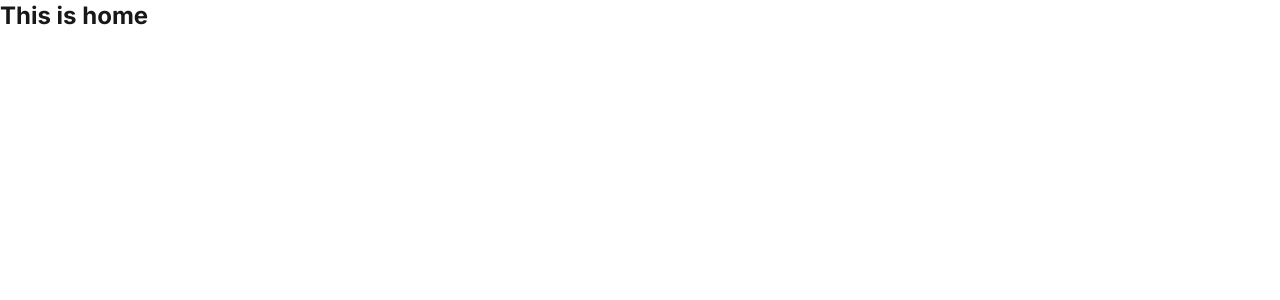
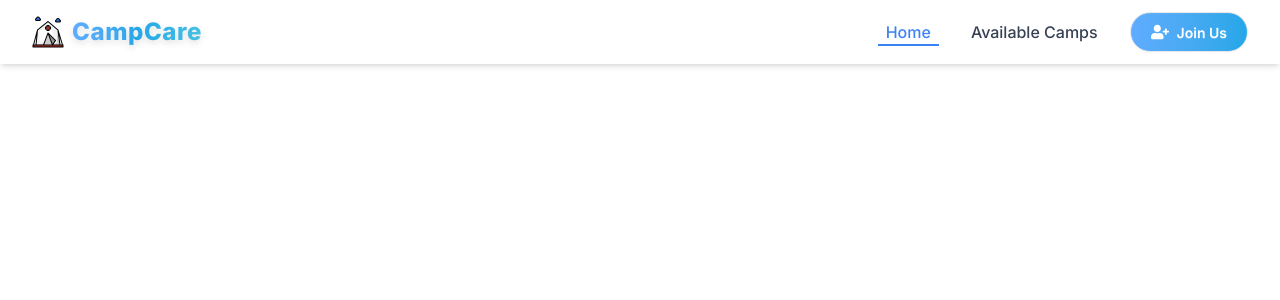
Before and after one commit to codeSmith-006/medicamp-client, a React (Vite) app: page / in a window 1280 px wide. Shown: the top 300 px of the page. Built offline with nearby package versions, Linux system fonts and the light colour scheme.

Commit message:
settin up some basic layout router and finished basic navbar

```diff
--- a/package.json
+++ b/package.json
@@ -10,8 +10,10 @@
     "preview": "vite preview"
   },
   "dependencies": {
+    "framer-motion": "^12.23.0",
     "react": "^19.1.0",
-    "react-dom": "^19.1.0"
+    "react-dom": "^19.1.0",
+    "react-icons": "^5.5.0"
   },
   "devDependencies": {
     "@eslint/js": "^9.29.0",
--- /dev/null
+++ b/src/Component/JoinUsButton/JoinUsButton.jsx
@@ -0,0 +1,37 @@
+import { Link } from "react-router-dom";
+import { FaUserPlus } from "react-icons/fa";
+import { useEffect } from "react";
+
+// Inject keyframes directly into the DOM when the component loads
+const injectKeyframes = () => {
+  const style = document.createElement("style");
+  style.innerHTML = `
+    @keyframes slide-gradient {
+      0% { background-position: 0% 50%; }
+      100% { background-position: 100% 50%; }
+    }
+  `;
+  document.head.appendChild(style);
+};
+
+const JoinUsButton = () => {
+  useEffect(() => {
+    injectKeyframes();
+  }, []);
+
+  return (
+    <Link
+      to="/login"
+      className="inline-flex btn items-center gap-2 px-5 py-2.5 rounded-full text-white font-semibold
+                 bg-gradient-to-r from-[#5FACFE] via-[#24A7E8] to-[#46C1E1]
+                 bg-[length:200%_200%] bg-left
+                 hover:[animation:slide-gradient_0.2s_ease-in-out_forwards]
+                 transition-all duration-100 ease-in-out"
+    >
+      <FaUserPlus className="text-lg" />
+      Join Us
+    </Link>
+  );
+};
+
+export default JoinUsButton;
--- /dev/null
+++ b/src/Component/Navbar/AnimatedLink.jsx
@@ -0,0 +1,45 @@
+import { NavLink } from "react-router-dom";
+import { motion } from "framer-motion";
+import { useState } from "react";
+
+const ACTIVE_COLOR = "#3B82F6"; // Tailwind blue-500 hex
+
+const AnimatedLink = ({ to, children }) => {
+  const [isHovered, setIsHovered] = useState(false);
+
+  return (
+    <motion.div
+      onHoverStart={() => setIsHovered(true)}
+      onHoverEnd={() => setIsHovered(false)}
+      className="relative"
+    >
+      <NavLink
+        to={to}
+        className={({ isActive }) =>
+          `relative px-2 py-1 text-base font-medium ${
+            isActive ? "nav-active" : "text-gray-700"
+          }`
+        }
+        style={({ isActive }) => ({
+          color: isActive ? ACTIVE_COLOR : undefined,
+        })}
+      >
+        {({ isActive }) => (
+          <>
+            {children}
+
+            <motion.span
+              className="absolute left-0 bottom-0 h-[2px] w-full origin-left"
+              style={{ backgroundColor: ACTIVE_COLOR }}
+              initial={{ scaleX: isActive ? 1 : 0 }}
+              animate={{ scaleX: isActive || isHovered ? 1 : 0 }}
+              transition={{ duration: 0.3, ease: "easeInOut" }}
+            />
+          </>
+        )}
+      </NavLink>
+    </motion.div>
+  );
+};
+
+export default AnimatedLink;
--- /dev/null
+++ b/src/Component/Navbar/Navbar.jsx
@@ -0,0 +1,147 @@
+import React, { useState } from "react";
+import { Link } from "react-router-dom";
+import { motion, AnimatePresence } from "framer-motion";
+import { HiMenuAlt3, HiX } from "react-icons/hi";
+import { FaUserCircle } from "react-icons/fa";
+import JoinUsButton from "../JoinUsButton/JoinUsButton";
+import AnimatedLink from "./AnimatedLink";
+import "./active.css";
+import logo from "../../assets/CareCamp logo.png";
+
+const Navbar = ({ user, onLogout }) => {
+  const [menuOpen, setMenuOpen] = useState(false);
+  const [dropdownOpen, setDropdownOpen] = useState(false);
+
+  const toggleMenu = () => setMenuOpen(!menuOpen);
+  const toggleDropdown = () => setDropdownOpen(!dropdownOpen);
+
+  const menuVariants = {
+    hidden: { y: -20, opacity: 0 },
+    visible: {
+      y: 0,
+      opacity: 1,
+      transition: { duration: 0.3, ease: "easeOut" },
+    },
+    exit: { y: -20, opacity: 0, transition: { duration: 0.2 } },
+  };
+
+  return (
+    <div className="bg-base-100 shadow-md fixed top-0 left-0 w-full z-50">
+      <div className="navbar px-4 lg:px-8">
+        {/* Logo + Site Name */}
+        <div className="flex-1">
+          <Link
+            to="/"
+            className="flex items-center gap-2 text-xl font-bold text-primary"
+          >
+            <img src={logo} alt="logo" className="w-8 h-8" />
+            <span
+              className="text-2xl font-extrabold bg-gradient-to-r from-[#5FACFE] via-[#24A7E8] to-[#46C1E1]
+             bg-clip-text text-transparent tracking-wide drop-shadow-md"
+            >
+              CampCare
+            </span>
+          </Link>
+        </div>
+
+        {/* Desktop Menu */}
+        <div className="hidden lg:flex items-center gap-6">
+          <AnimatedLink to="/">Home</AnimatedLink>
+          <AnimatedLink to="/camps">Available Camps</AnimatedLink>
+          {!user ? (
+            <JoinUsButton></JoinUsButton>
+          ) : (
+            <div className="relative">
+              <img
+                src={user.photoURL || "/default-avatar.png"}
+                alt="User"
+                className="w-10 h-10 rounded-full cursor-pointer"
+                onClick={toggleDropdown}
+              />
+              {/* Dropdown */}
+              <AnimatePresence>
+                {dropdownOpen && (
+                  <motion.div
+                    className="absolute right-0 mt-2 w-48 bg-white rounded-lg shadow-lg p-4 z-50"
+                    initial="hidden"
+                    animate="visible"
+                    exit="exit"
+                    variants={menuVariants}
+                  >
+                    <p className="font-medium text-sm text-gray-700 mb-2">
+                      {user.displayName}
+                    </p>
+                    <Link
+                      to="/dashboard"
+                      className="block text-sm py-1 hover:text-primary"
+                    >
+                      Dashboard
+                    </Link>
+                    <button
+                      onClick={onLogout}
+                      className="btn btn-sm btn-error mt-2 w-full"
+                    >
+                      Logout
+                    </button>
+                  </motion.div>
+                )}
+              </AnimatePresence>
+            </div>
+          )}
+        </div>
+
+        {/* Mobile Menu Button */}
+        <div className="lg:hidden">
+          <button
+            onClick={toggleMenu}
+            className="btn btn-ghost btn-circle text-2xl"
+          >
+            {menuOpen ? <HiX /> : <HiMenuAlt3 />}
+          </button>
+        </div>
+      </div>
+
+      {/* Mobile Dropdown */}
+      <AnimatePresence>
+        {menuOpen && (
+          <motion.div
+            className="lg:hidden bg-base-100 w-full px-6 py-4 flex flex-col gap-4 shadow-md"
+            initial="hidden"
+            animate="visible"
+            exit="exit"
+            variants={menuVariants}
+          >
+            <AnimatedLink to="/">Home</AnimatedLink>
+            <AnimatedLink to="/camps">Available Camps</AnimatedLink>
+
+            {!user ? (
+              <JoinUsButton></JoinUsButton>
+            ) : (
+              <div className="flex flex-col gap-2">
+                <div className="flex items-center gap-3">
+                  <img
+                    src={user.photoURL || "/default-avatar.png"}
+                    alt="User"
+                    className="w-10 h-10 rounded-full"
+                  />
+                  <p className="text-sm font-medium">{user.displayName}</p>
+                </div>
+                <Link to="/dashboard" className="btn btn-ghost text-left">
+                  Dashboard
+                </Link>
+                <button
+                  onClick={onLogout}
+                  className="btn btn-error btn-sm w-full"
+                >
+                  Logout
+                </button>
+              </div>
+            )}
+          </motion.div>
+        )}
+      </AnimatePresence>
+    </div>
+  );
+};
+
+export default Navbar;
--- /dev/null
+++ b/src/Component/Navbar/active.css
@@ -0,0 +1,20 @@
+.nav-active {
+  position: relative;
+  color: #3b82f6; /* Tailwind's text-primary */
+
+  /* Optional: transition color */
+  transition: color 0.3s ease;
+}
+
+.nav-active::after {
+  content: "";
+  position: absolute;
+  bottom: 0;
+  left: 0;
+  height: 2px;
+  width: 100%;
+  background-color: #3b82f6;
+  transform-origin: left;
+  transform: scaleX(1);
+  transition: transform 0.3s ease-in-out;
+}
--- /dev/null
+++ b/src/layout/MainLayout.jsx
@@ -0,0 +1,14 @@
+import React from 'react';
+import { Outlet } from 'react-router-dom';
+import Navbar from '../Component/Navbar/Navbar';
+
+const MainLayout = () => {
+    return (
+        <div>
+            <Navbar></Navbar>
+            <Outlet></Outlet>
+        </div>
+    );
+};
+
+export default MainLayout;
--- a/src/routes/Router.jsx
+++ b/src/routes/Router.jsx
@@ -1,10 +1,18 @@
 import { createBrowserRouter } from "react-router-dom";
 import Home from "../pages/Home/Home";
+import MainLayout from "../layout/MainLayout";
 
 const Router = createBrowserRouter([
   {
     path: "/",
-    Component: Home,
+    Component: MainLayout,
+    children: [
+        {
+            index: true,
+            Component: Home
+        }
+
+    ]
   },
 ]);
 
```
Also changed, not shown: src/assets/CareCamp logo.png (added), 1 other file (tests, documents, lock files or other folders).
